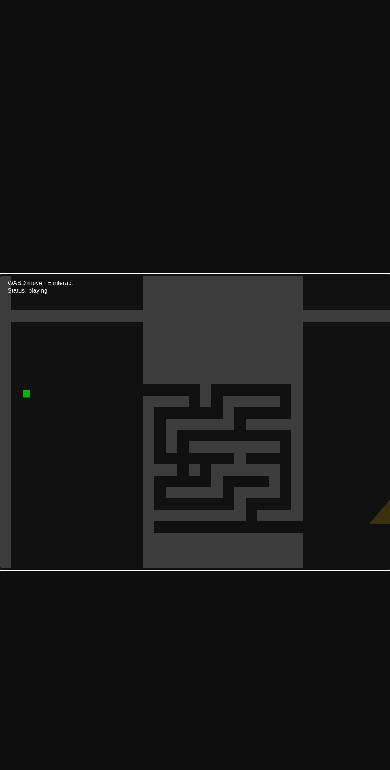
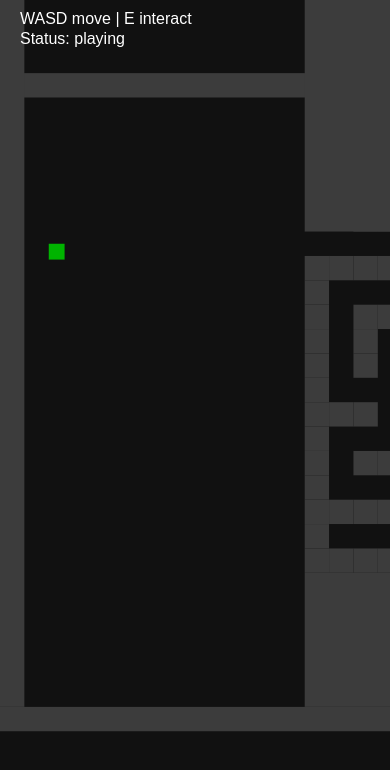
Before and after one commit to boxerarakelyan777/shadowsignal, a plain HTML site: page index.html in a window 390 px wide. Drawn offline with Linux system fonts and the light colour scheme.

Commit message:
fix: Responsive fullscreen canvas, input scaling, and player-focused camera zoom

```diff
--- a/gameengine.js
+++ b/gameengine.js
@@ -33,6 +33,10 @@ class GameEngine {
 
     init(ctx) {
         this.ctx = ctx;
+        this.surfaceWidth = ctx.canvas.width;
+        this.surfaceHeight = ctx.canvas.height;
+        this.camera.width = ctx.canvas.width;
+        this.camera.height = ctx.canvas.height;
         this.startInput();
         this.timer = new Timer();
     };
@@ -47,11 +51,15 @@ class GameEngine {
     };
 
     startInput() {
-        const getXandY = e => ({
-            x: e.clientX - this.ctx.canvas.getBoundingClientRect().left,
-            y: e.clientY - this.ctx.canvas.getBoundingClientRect().top
-            }
-        );
+        const getXandY = e => {
+            const rect = this.ctx.canvas.getBoundingClientRect();
+            const scaleX = this.ctx.canvas.width / rect.width;
+            const scaleY = this.ctx.canvas.height / rect.height;
+            return {
+                x: (e.clientX - rect.left) * scaleX,
+                y: (e.clientY - rect.top) * scaleY
+            };
+        };
 
         this.ctx.canvas.addEventListener("mousemove",
             e => {
--- a/index.html
+++ b/index.html
@@ -3,6 +3,7 @@
 <html>
 <head>
     <meta charset="utf-8">
+    <meta name="viewport" content="width=device-width, height=device-height, initial-scale=1, viewport-fit=cover">
     <title>Shadow Signal</title>
 
     <script type="text/javascript" src="./assetmanager.js"></script>
@@ -25,22 +26,30 @@
     <script type="text/javascript" src="./main.js"></script>
 
     <style>
+        html,
         body {
             margin: 0;
+            width: 100%;
+            height: 100%;
+            overflow: hidden;
             background-color: #0f0f0f;
+        }
+        body {
             display: flex;
             justify-content: center;
             align-items: center;
-            height: 100vh;
         }
         canvas {
             /*background-image: url('./assets/sprites/floors/whitewood_floor.png');*/
             background-size: cover;
+            background-color: #111;
+            box-sizing: border-box;
+            display: block;
             width: 100vw;
-            height: auto;
-            background-color: #111;
-            border: 2px solid #444;
+            height: 100vh;
             image-rendering: pixelated; /* retro styling */
+            touch-action: none;
+            outline: none;
         }
     </style>
 </head>
--- a/main.js
+++ b/main.js
@@ -7,11 +7,39 @@ const STATE = { status: "playing", input: null };
 ASSET_MANAGER.downloadAll(() => {
   const canvas = document.getElementById("gameWorld");
   const ctx = canvas.getContext("2d");
+  const baseWidth = canvas.width;
+  const baseHeight = canvas.height;
+  const zoomFactor = 1.6;
 
+  const resizeCanvas = () => {
+    const dpr = window.devicePixelRatio || 1;
+    const displayWidth = Math.floor(window.innerWidth);
+    const displayHeight = Math.floor(window.innerHeight);
+
+    canvas.style.width = `${displayWidth}px`;
+    canvas.style.height = `${displayHeight}px`;
+    canvas.width = Math.floor(displayWidth * dpr);
+    canvas.height = Math.floor(displayHeight * dpr);
+
+    if (gameEngine.ctx) {
+      gameEngine.surfaceWidth = canvas.width;
+      gameEngine.surfaceHeight = canvas.height;
+      gameEngine.camera.width = canvas.width;
+      gameEngine.camera.height = canvas.height;
+      const scale = Math.min(canvas.width / baseWidth, canvas.height / baseHeight);
+      gameEngine.camera.zoom = scale * zoomFactor;
+      gameEngine.ctx.setTransform(1, 0, 0, 1, 0, 0);
+    }
+  };
+
+  window.addEventListener("resize", resizeCanvas);
+  window.addEventListener("orientationchange", resizeCanvas);
   gameEngine.init(ctx);
+  resizeCanvas();
 
   // Make sure canvas receives keyboard events (GameEngine listens on canvas)
   canvas.focus();
+  canvas.addEventListener("pointerdown", () => canvas.focus());
 
   const level = FIRST_LEVEL;
   gameEngine.level = level; //to set camera
```
